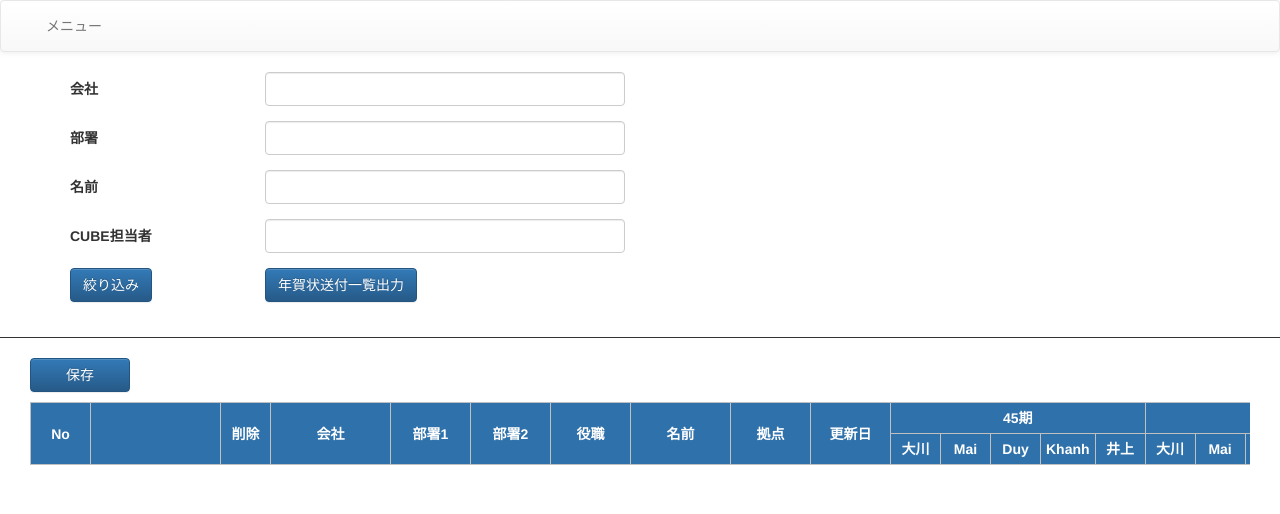
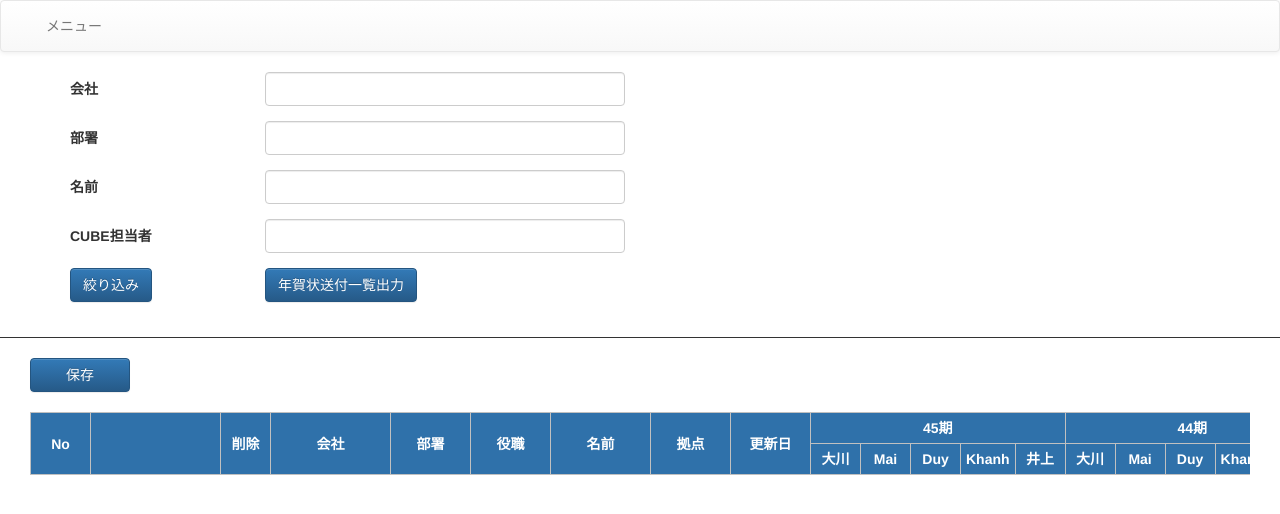
Before and after one commit to VuongVu/Node_Angular, an Angular app: page /customer-list in a window 1280 px wide. Shown: the top 514 px of the page. Built offline with nearby package versions, Linux system fonts and the light colour scheme.

Commit message:
fix some minor bug

```diff
--- a/src/app/customers/customer-list/customer-list.component.css
+++ b/src/app/customers/customer-list/customer-list.component.css
@@ -1,4 +1,4 @@
-.form-group > .control-label {
+.form-group>.control-label {
   text-align: left !important;
 }
 
@@ -7,16 +7,12 @@ table {
   margin-top: 10px;
 }
 
-.table-bordered {
-    border: 1px solid silver;
-}
-
-.table-bordered > thead > tr > th,
-.table-bordered > tbody > tr > th,
-.table-bordered > tfoot > tr > th,
-.table-bordered > thead > tr > td,
-.table-bordered > tbody > tr > td,
-.table-bordered > tfoot > tr > td {
+.table-bordered>thead>tr>th,
+.table-bordered>tbody>tr>th,
+.table-bordered>tfoot>tr>th,
+.table-bordered>thead>tr>td,
+.table-bordered>tbody>tr>td,
+.table-bordered>tfoot>tr>td {
   border: 1px solid silver;
 }
 
--- a/src/app/customers/customer-list/customer-list.component.html
+++ b/src/app/customers/customer-list/customer-list.component.html
@@ -45,18 +45,17 @@
     <button type="submit" class="btn btn-primary" style="width: 100px">保存</button>
   </div>
 
-  <div class="col-sm-12">
-    <div class="table-responsive">
+  <div class="col-sm-12" style="margin-top: 10px">
+    <div class="table-responsive" style="height: 200px; overflow: auto">
 
-      <table id="searchResult" class="table table-bordered table-hover table-condensed display compact" cellspacing="0" width="100%">
-        <thead style="text-align: center">
+      <table id="searchResult" class="table table-bordered table-hover table-condensed" cellspacing="0" width="100%">
+        <thead style="text-align: center;">
           <tr>
             <th rowspan="2" style="min-width: 60px;">No</th>
             <th rowspan="2" style="min-width: 130px;"></th>
             <th rowspan="2" style="min-width: 50px;">削除</th>
             <th rowspan="2" style="min-width: 120px;">会社</th>
-            <th rowspan="2" style="min-width: 80px;">部署1</th>
-            <th rowspan="2" style="min-width: 80px;">部署2</th>
+            <th rowspan="2" style="min-width: 80px;">部署</th>
             <th rowspan="2" style="min-width: 80px;">役職</th>
             <th rowspan="2" style="min-width: 100px;">名前</th>
             <th rowspan="2" style="min-width: 80px;">拠点</th>
@@ -98,8 +97,7 @@
               </div>
             </td>
             <td>{{ customer.kaisha }}</td>
-            <td>{{ customer.busho_1 }}</td>
-            <td>{{ customer.busho_2 }}</td>
+            <td>{{ customer.busho }}</td>
             <td>{{ customer.yakushoku }}</td>
             <td>{{ customer.namae }}</td>
             <td>{{ customer.kyoten }}</td>
--- a/src/index.html
+++ b/src/index.html
@@ -9,6 +9,8 @@
   <link rel="icon" type="image/x-icon" href="favicon.ico">
 </head>
 <body>
-  <app-root>Loading...</app-root>
+  <app-root>
+    Loading...
+  </app-root>
 </body>
 </html>
```
Also changed, not shown: 1 other file (tests, documents, lock files or other folders). Lines whose indentation alone changed are shown as unchanged.
